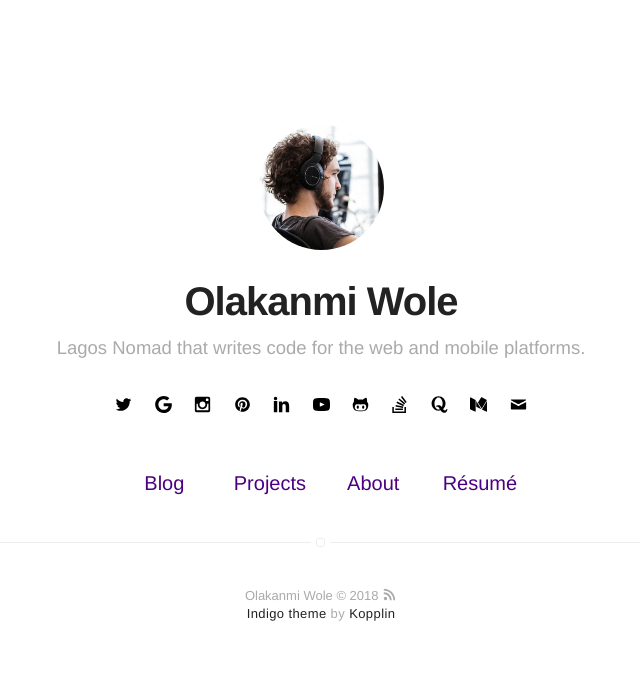
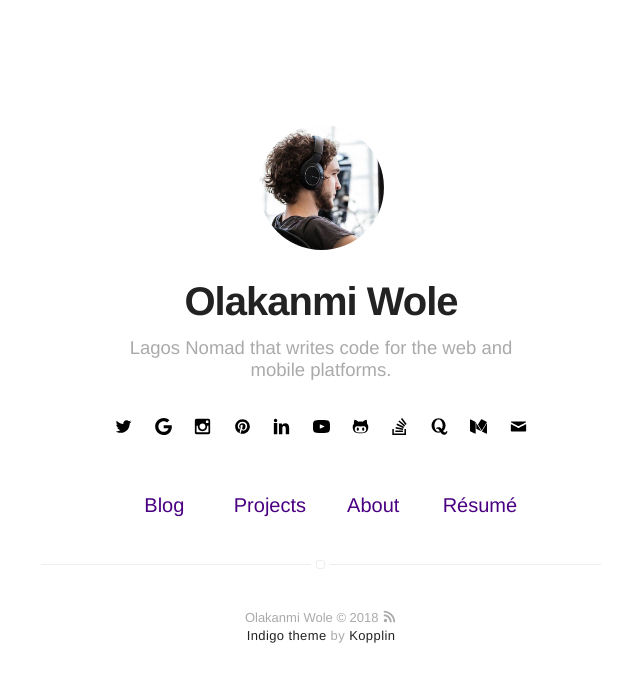
Before and after one commit to lagosnomad/mczlatan.github.io, a Jekyll site: the page built from index.html, in a window 1280 px wide. Shown: the top 682 px of the page, without its empty margins (319-959 px from the left). Built offline with Jekyll 4.4.1, drawn with Linux system fonts in a browser that asks for light colours.

```diff
--- a/_config.yml
+++ b/_config.yml
@@ -63,7 +63,7 @@ authors:
 # do you want a larger site? change the option below
 # options: [normal, large] | default: normal
 # normal = 560px / large = 810px
-width: small
+width: normal
 
 # if you don't need pagination, comment the *paginate* configs below
 paginate: 5
```
